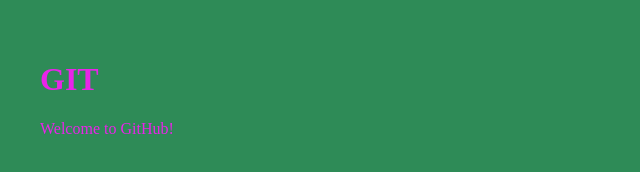
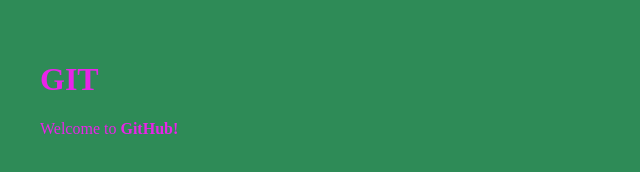
Before and after one commit to makkabi/GIT-Demo, a plain HTML site: page index.html in a window 1280 px wide. Shown: the full height of the page, 0-640 px from the left. Drawn offline with Linux system fonts and the light colour scheme.

Commit message:
Highlight GitHub

```diff
--- a/index.html
+++ b/index.html
@@ -9,6 +9,6 @@
   </head>
   <body>
     <h1>GIT</h1>
-    <p>Welcome to GitHub!</p>
+    <p>Welcome to <strong>GitHub!</strong></p>
   </body>
 </html>
```
